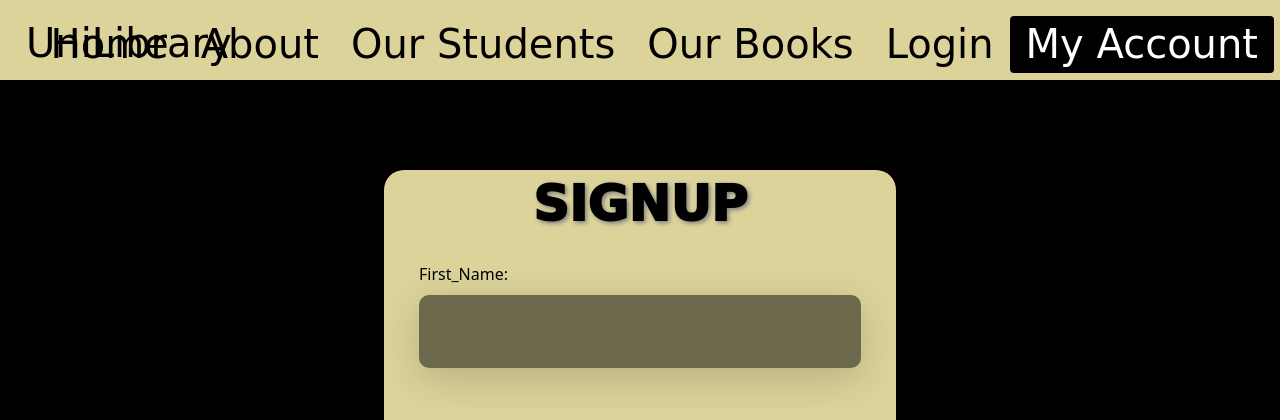
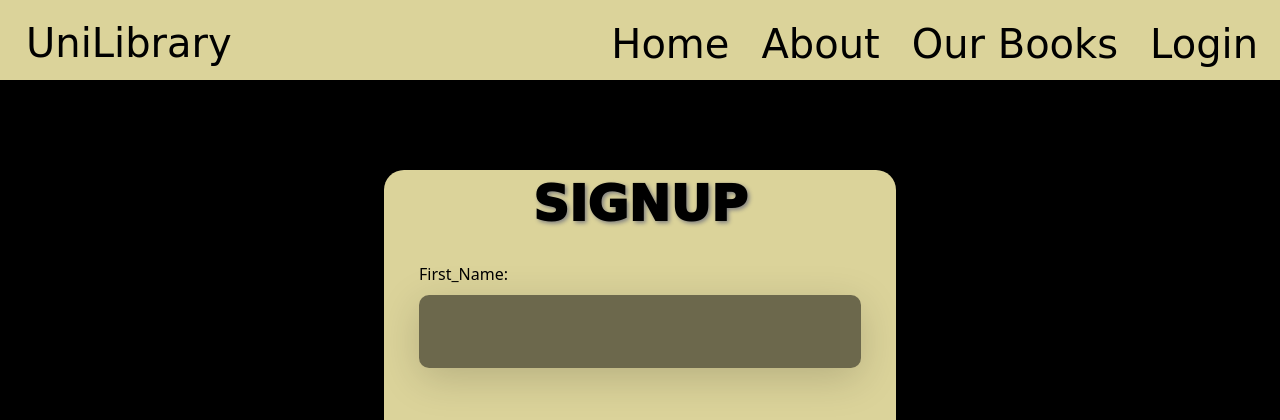
Before and after one commit to adellyadrian/LibraryProject-Flask-PeeWee, a Flask app: page /signup in a window 1280 px wide. Shown: the top 420 px of the page. Run offline with Flask 3, Linux system fonts and the light colour scheme.

Commit message:
Update sign-up.html

```diff
--- a/templates/sign-up.html
+++ b/templates/sign-up.html
@@ -10,11 +10,8 @@
         <div class="header-right">
             <a href="{{url_for('main')}}">Home</a>
             <a href="{{url_for('about')}}">About</a>
-            <a href="{{url_for('student_info')}}">Our Students</a>
             <a href="{{url_for('all_books')}}">Our Books</a>
             <a href="login">Login</a>
-            <a class="active" href="{{url_for('signup')}}">My Account</a>
-            <img src="" alt="">
         </div>
     </div>
     {% with messages = get_flashed_messages() %}
```
